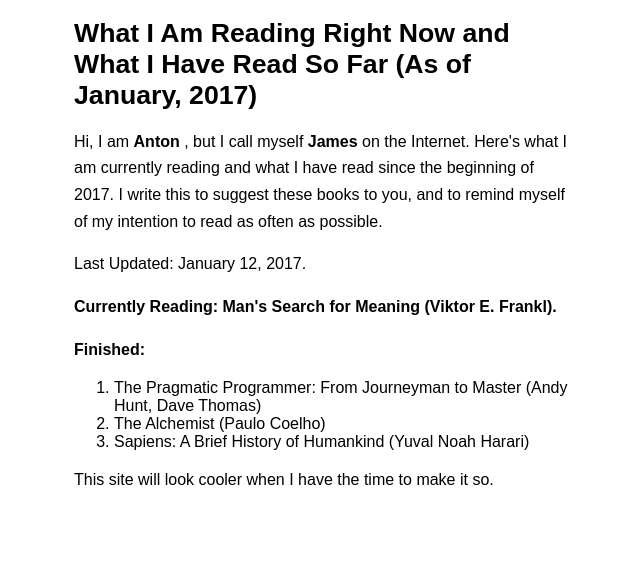
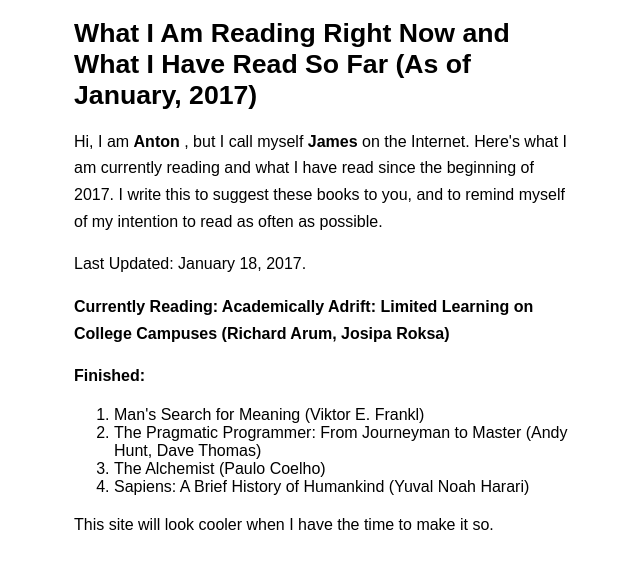
Before and after one commit to atomicbomber-git/reading_list, a plain HTML site: page index.html in a window 1280 px wide. Shown: the whole page, without its empty margins (316-956 px from the left). Drawn offline with Linux system fonts and the light colour scheme.

Commit message:
Finished reading a book

```diff
--- a/index.html
+++ b/index.html
@@ -29,12 +29,13 @@
              and to remind myself of my intention to read as often as possible.
         </p>
 
-        <p> Last Updated: January 12, 2017. </p>
+        <p> Last Updated: January 18, 2017. </p>
 
-        <p> <strong> Currently Reading: Man's Search for Meaning (Viktor E. Frankl). </strong> </p>
+        <p> <strong> Currently Reading: Academically Adrift: Limited Learning on College Campuses (Richard Arum, Josipa Roksa) </strong> </p>
 
         <p> <strong> Finished: </strong> </p>
         <ol>
+            <li> Man's Search for Meaning (Viktor E. Frankl) </li>
             <li> The Pragmatic Programmer: From Journeyman to Master (Andy Hunt, Dave Thomas) </li>
             <li> The Alchemist (Paulo Coelho) </li>
             <li> Sapiens: A Brief History of Humankind (Yuval Noah Harari) </li>
```
